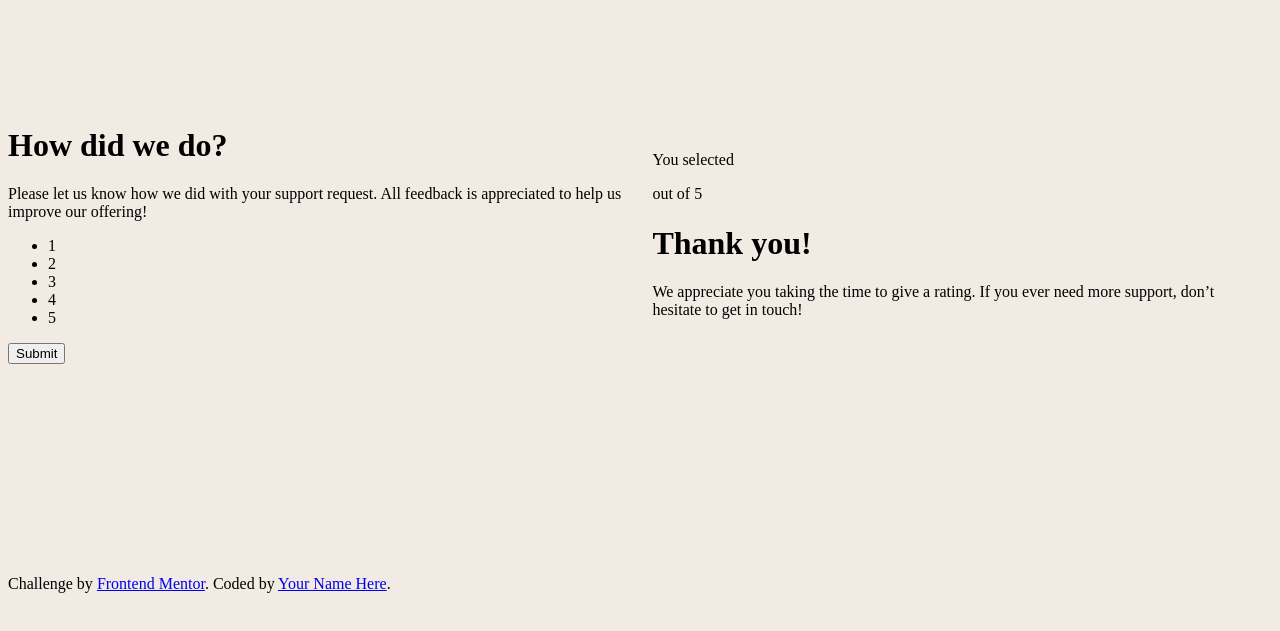
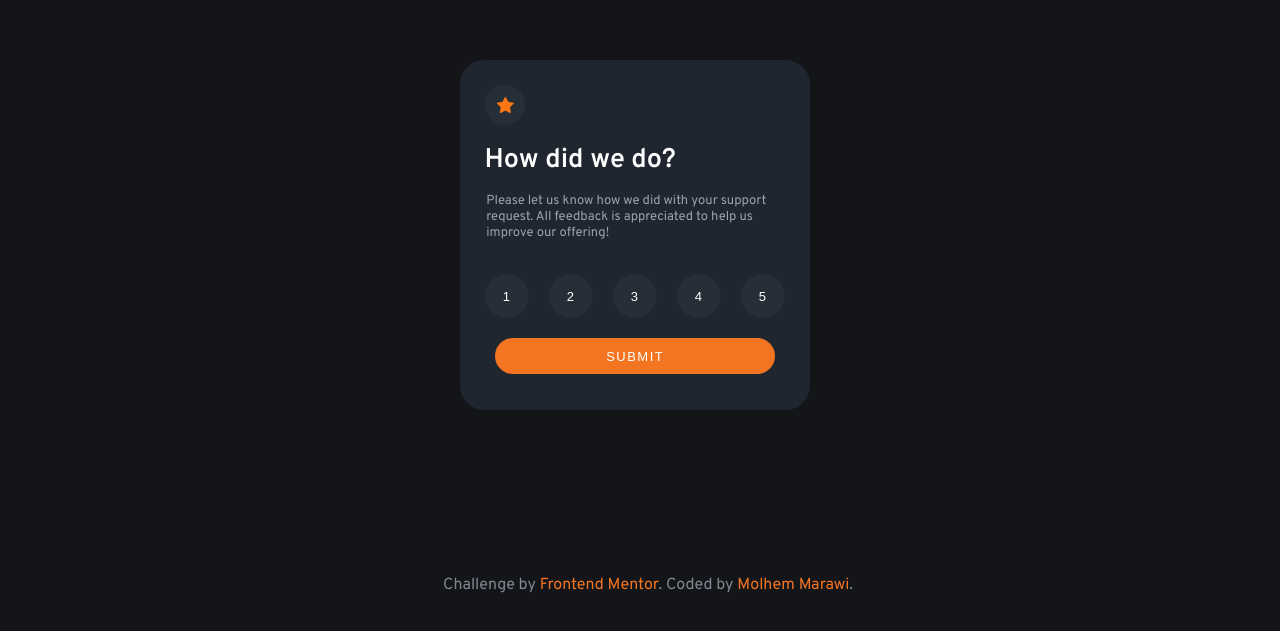
Before and after one commit to ispirar2/interactive-rating-component, a plain HTML site: page index.html in a window 1280 px wide. Shown: the part 113-744 px from the top of the page. Drawn offline with Linux system fonts and the light colour scheme.

Commit message:
Finished the html file and styles in css

```diff
--- a/index.html
+++ b/index.html
@@ -4,20 +4,26 @@
     <meta charset="UTF-8" />
     <meta
       name="viewport"
-      content="width=device-width, initial-scale=1.0"
-    />
+      content="width=device-width, initial-scale=1.0" />
 
     <link
       rel="icon"
       type="image/png"
       sizes="32x32"
-      href="./images/favicon-32x32.png"
-    />
-
+      href="./images/favicon-32x32.png" />
+    <link
+      rel="preconnect"
+      href="https://fonts.googleapis.com" />
+    <link
+      rel="preconnect"
+      href="https://fonts.gstatic.com"
+      crossorigin />
+    <link
+      href="https://fonts.googleapis.com/css2?family=Overpass:wght@400;500;600;700&display=swap"
+      rel="stylesheet" />
     <link
       rel="stylesheet"
-      href="/src/style.css"
-    />
+      href="/src/style.css" />
     <title>
       Frontend Mentor | Interactive
       rating component
@@ -27,8 +33,12 @@
     <main>
       <!-- Rating state start -->
       <div
-        class="container rating-states"
-      >
+        class="container rating-states">
+        <div class="logo-style">
+          <img
+            src="/images/icon-star.svg"
+            alt="" />
+        </div>
         <h1>How did we do?</h1>
         <p>
           Please let us know how we did
@@ -37,27 +47,43 @@
           help us improve our offering!
         </p>
         <ul>
-          <li>1</li>
-          <li>2</li>
-          <li>3</li>
-          <li>4</li>
-          <li>5</li>
+          <button class="rating-style">
+            <li>1</li>
+          </button>
+          <button class="rating-style">
+            <li>2</li>
+          </button>
+          <button class="rating-style">
+            <li>3</li>
+          </button>
+          <button class="rating-style">
+            <li>4</li>
+          </button>
+          <button class="rating-style">
+            <li>5</li>
+          </button>
         </ul>
-        <button>Submit</button>
+        <button class="submit">
+          Submit
+        </button>
       </div>
       <!-- Rating state end -->
 
       <!-- Thank you state start -->
+
       <div
-        class="container thank-you-state"
-      >
+        class="container thank-you-state">
+        <img
+          src="/images/illustration-thank-you.svg"
+          alt="" />
         <div class="state-result">
-          <p>You selected</p>
-          <!-- Add rating here -->
+          <p class="selected-rating">
+            You selected
+          </p>
           <p>out of 5</p>
         </div>
         <h1>Thank you!</h1>
-        <p>
+        <p class="massage">
           We appreciate you taking the
           time to give a rating. If you
           ever need more support, don’t
@@ -75,12 +101,15 @@
           target="_blank"
           >Frontend Mentor</a
         >. Coded by
-        <a href="#">Your Name Here</a>.
+        <a
+          href="https://www.frontendmentor.io/profile/ispirar2"
+          target="_blank"
+          >Molhem Marawi</a
+        >.
       </div>
     </footer>
     <script
       type="text/javascript"
-      src="/src/index.js"
-    ></script>
+      src="/src/index.js"></script>
   </body>
 </html>
--- a/src/Style.css
+++ b/src/Style.css
@@ -3,23 +3,203 @@
   padding: 0;
   box-sizing: border-box;
 }
-:root{
 
+:root {
+  --light-grey: #9ba2ac;
+  --medium-grey: #808893;
+  --medium-blue: #262f38;
+  --dark-blue: #1f2630;
+  --very-dark-blue: #141519;
+  --orange: #f47521;
+  --border-radius1: 7%;
+  --border-radius2: 100%;
+  --border-radius3: 30px;
 }
 
 /* general styles */
 body {
   height: 100vh;
   width: 100vw;
-    font size: 1rem;
-    font-family: 'Montserrat';
-    background-color: hsl(30, 38%, 92%);
+  font-size: 1rem;
+  font-family: 'Overpass', sans-serif;
+  background-color: var(
+    --very-dark-blue
+  );
 }
 
-main{
+main {
   height: 85vh;
   width: 98vw;
   display: flex;
   justify-content: center;
   align-items: center;
 }
+
+/* Styling the rating main container */
+main .container {
+  display: flex;
+  flex-direction: column;
+  align-items: center;
+  width: 350px;
+  height: 350px;
+  background-color: var(--dark-blue);
+  border-radius: var(--border-radius1);
+}
+
+/* Styling the heading and the text */
+.logo-style {
+  display: flex;
+  align-items: center;
+  justify-content: center;
+  height: 10px;
+  width: 10px;
+  padding: 15px;
+  border-radius: var(--border-radius2);
+  background: var(--medium-blue);
+  transform: translate(-130px, 25px);
+}
+
+h1 {
+  font-size: 27px;
+  font-weight: 600;
+  color: white;
+  transform: translate(-55px, 25px);
+}
+
+p {
+  font-size: 13px;
+  font-weight: 400;
+  width: 34ch;
+  color: var(--light-grey);
+  transform: translate(-7px, 10px);
+}
+
+/* styling the rating buttons */
+main .container ul {
+  display: flex;
+  gap: 20px;
+  justify-content: center;
+  margin: 0;
+  padding: 0;
+  list-style: none;
+}
+
+ul .rating-style {
+  display: flex;
+  align-items: center;
+  justify-content: center;
+  height: 15px;
+  width: 15px;
+  padding: 22px;
+  background: var(--medium-blue);
+  color: white;
+  border-radius: var(--border-radius2);
+  cursor: pointer;
+  border: none;
+  transform: translate(0, 30px);
+}
+
+/* the button style and the footer */
+button {
+  display: flex;
+  align-items: center;
+  justify-content: center;
+  height: 15px;
+  width: 280px;
+  padding: 18px;
+  cursor: pointer;
+  border: none;
+  color: white;
+  font-size: 13px;
+  font-weight: 500;
+  letter-spacing: 1.5px;
+  text-transform: uppercase;
+  border-radius: var(--border-radius3);
+  background-color: var(--orange);
+}
+
+.submit {
+  transform: translate(0, 50px);
+}
+
+footer {
+  display: flex;
+  justify-content: center;
+  align-items: center;
+  color: var(--medium-grey);
+  margin: 0;
+  padding: 0;
+}
+
+footer a {
+  text-decoration: none;
+  color: var(--orange);
+}
+
+/* hover effect for the rating container */
+@media (hover: hover) {
+  .submit:hover {
+    background-color: white;
+    color: var(--orange);
+  }
+
+  footer a:hover {
+    text-decoration: none;
+    color: white;
+  }
+
+  .rating-style:hover {
+    color: white;
+    background-color: var(--orange);
+  }
+  .rating-style:focus {
+    color: white;
+    background-color: var(--light-grey);
+  }
+}
+@media (hover: none) {
+}
+/* end of rating container */
+
+/*  thank you container */
+main .thank-you-state {
+  display: none;
+}
+.thank-you-state h1 {
+  font-size: 27px;
+  font-weight: 500;
+  transform: translate(0, 30px);
+}
+.thank-you-state .massage {
+  font-size: 13px;
+  font-weight: 400;
+  text-align: center;
+  width: 35ch;
+  transform: translate(0, 5px);
+}
+.thank-you-state .state-result {
+  display: flex;
+  justify-content: center;
+  align-items: center;
+  height: 25px;
+  margin: 0;
+  padding: 0;
+  background-color: var(--medium-blue);
+  border-radius: var(--border-radius3);
+  transform: translate(0, 20px);
+}
+.thank-you-state .state-result p {
+  width: 10ch;
+  color: var(--orange);
+  opacity: 0.7;
+  font-size: 13px;
+  font-weight: 400;
+  margin: 0;
+  padding: 0;
+  transform: translate(15px, 0);
+}
+img {
+  width: 150px;
+  margin: 0;
+  padding: 0;
+}
```
Lines whose indentation alone changed are shown as unchanged.
